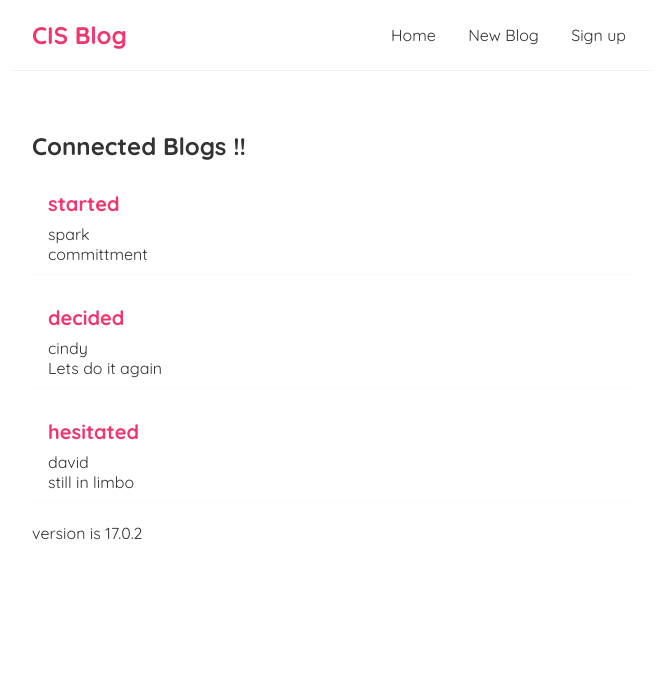
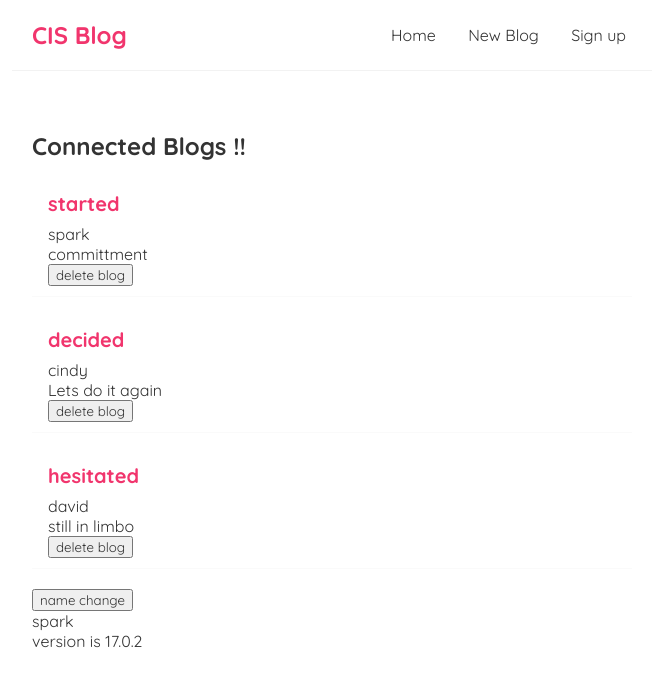
Before and after one commit to psean21c/spark, a React (Create React App) app: page / in a window 1280 px wide. Shown: the top 686 px of the page, without its empty margins (308-965 px from the left). Built offline with nearby package versions, Linux system fonts and the light colour scheme; the HTML template or start-up script is replaced by a standard one.

Commit message:
finished useEffect

```diff
--- a/src/BlogList.js
+++ b/src/BlogList.js
@@ -1,5 +1,5 @@
 
-const BlogList = ({blogs, title}) => {
+const BlogList = ({blogs, title, handleDelete}) => {
     // (props) => {}
     // const blogs = props.blogs;
     // const title = props.title;
@@ -13,6 +13,7 @@
                     <h2>{blog.title}</h2>
                     <p>{blog.author}</p>
                     <p>{blog.body}</p>
+                    <button onClick={() => handleDelete(blog.id)}>delete blog</button>
                 </div>
             ))}
 
--- a/src/Home.jsx
+++ b/src/Home.jsx
@@ -1,4 +1,4 @@
-import {useState} from 'react';
+import {useState, useEffect} from 'react';
 
 import BlogList from './BlogList';
 const Home = () => {
@@ -8,9 +8,25 @@
         {title:'decided', body: 'Lets do it again', author: 'cindy', id: 2},
         {title:'hesitated', body: 'still in limbo', author: 'david', id: 3}
     ])
+
+    const [name, setName] = useState('spark');
+
+    useEffect(() => {
+        console.log('useEffect');
+
+    },[name])
+
+    const handleDelete = (id) => {
+        console.log('handled')
+        const newBlogs = blogs.filter(blog => blog.id !== id);
+        setBlogs(newBlogs);
+    }
     return (
         <div className="home">
-            <BlogList blogs={blogs} title="Connected Blogs !!"/>
+            <BlogList blogs={blogs} title="Connected Blogs !!" handleDelete ={handleDelete}/>
+            {/* <BlogList blogs={blogs.filter( (blog) => blog.author === 'cindy')} title="Cindy's Blogs !!"/> */}
+            <button onClick={() => setName('hero')}>name change</button>
+            <p>{name}</p>
         </div>
      );
 }
```
